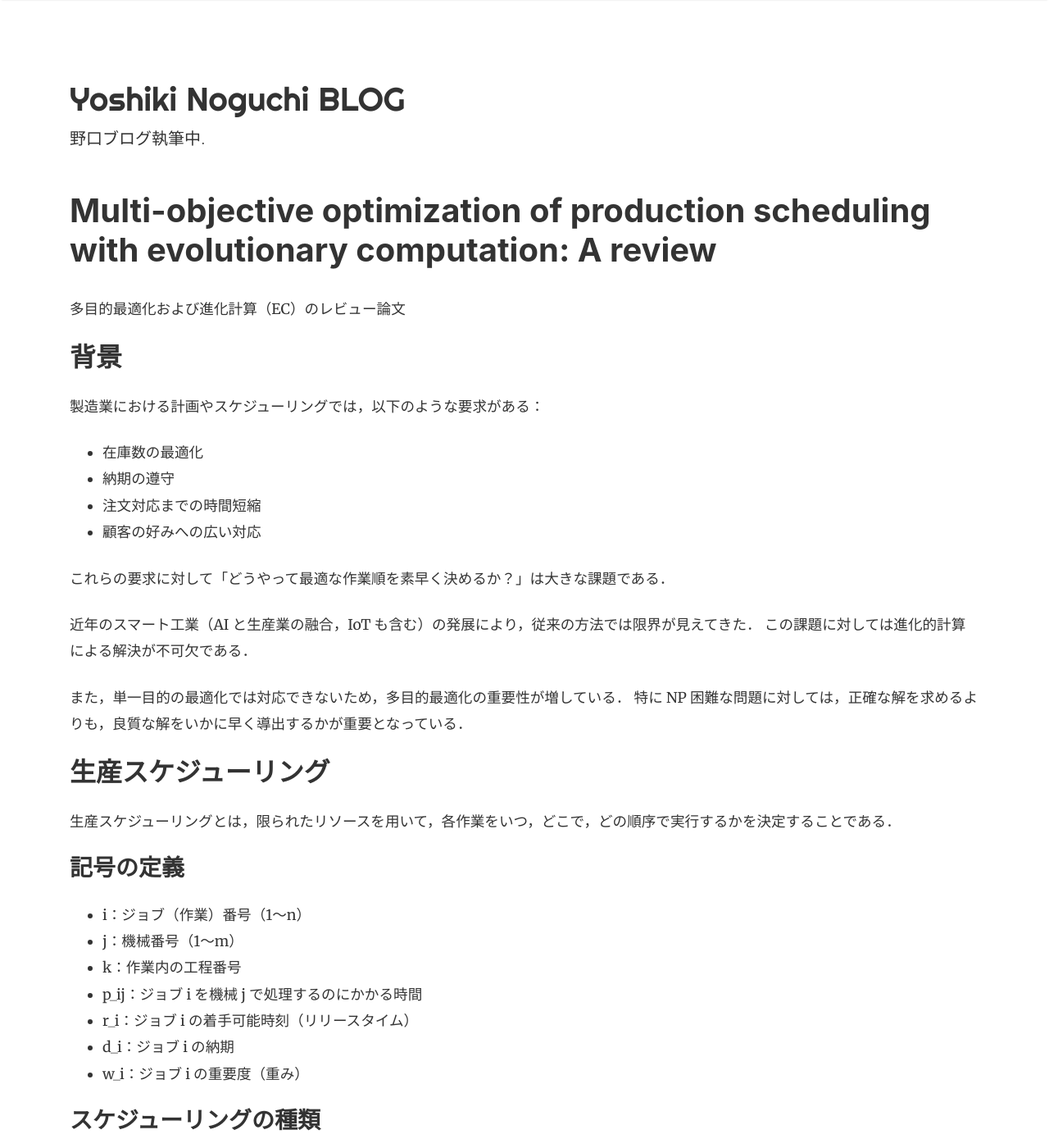
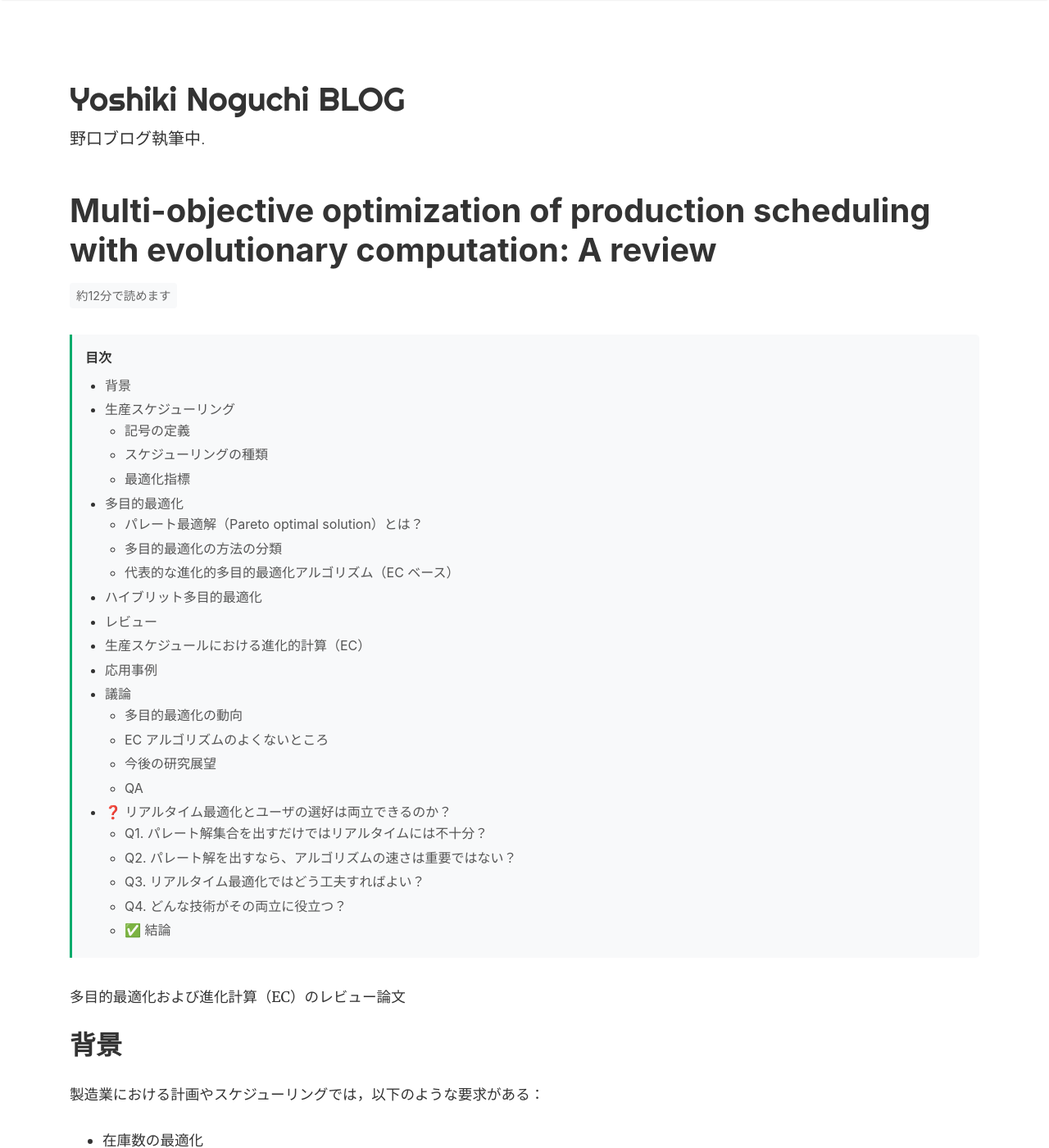
Before and after one commit to yope7/yope7.github.io, a Jekyll site: the page built from _posts/2025-04-14-MOOP-EC-review.md, in a window 1280 px wide and 1400 px high. Shown: the whole window at 82% size. Built offline with Jekyll 4.4.1, drawn with Linux system fonts in a browser that asks for light colours; nearby versions of some CDN libraries; comment, search, counter and statistics services are not loaded.

Commit message:
Mermaidと読了時間機能を追加し、投稿レイアウトを改善

```diff
--- /dev/null
+++ b/_includes/mermaid.html
@@ -0,0 +1,50 @@
+<script
+  type="text/javascript"
+  src="https://cdn.jsdelivr.net/npm/mermaid/dist/mermaid.min.js"
+></script>
+<script>
+  document.addEventListener("DOMContentLoaded", function () {
+    mermaid.initialize({
+      startOnLoad: true,
+      theme: "default",
+      securityLevel: "loose",
+      flowchart: {
+        useMaxWidth: true,
+        htmlLabels: true,
+      },
+    });
+
+    // Mermaidの図表に対して処理
+    document.querySelectorAll(".language-mermaid").forEach(function (element) {
+      // コンテナを作成
+      const container = document.createElement("div");
+      container.className = "mermaid-container";
+      container.style.textAlign = "center";
+      container.style.margin = "1.5rem 0";
+
+      // mermaid表示用のdivを作成
+      const mermaidDiv = document.createElement("div");
+      mermaidDiv.className = "mermaid";
+      mermaidDiv.innerHTML = element.textContent;
+
+      // 元のpre要素を置き換え
+      container.appendChild(mermaidDiv);
+      element.parentNode.replaceWith(container);
+    });
+
+    // Mermaidを再実行
+    mermaid.init(".mermaid");
+  });
+</script>
+
+<style>
+  .mermaid {
+    background: white;
+    padding: 10px;
+    border-radius: 5px;
+    box-shadow: 0 2px 8px rgba(0, 0, 0, 0.1);
+    max-width: 100%;
+    margin: 0 auto;
+    overflow-x: auto;
+  }
+</style>
--- /dev/null
+++ b/_includes/reading-time.html
@@ -0,0 +1,5 @@
+<span class="reading-time" title="読了時間">
+  {% assign characters = content | strip_html | strip_newlines | size %} {% if
+  characters < 800 %} 1分で読めます {% else %} 約{{ characters | divided_by: 400
+  | round }}分で読めます {% endif %}
+</span>
--- a/_layouts/post.html
+++ b/_layouts/post.html
@@ -6,24 +6,32 @@ post_class: post-template
 ---
 
 {% include mathjax.html %}
+{% include mermaid.html %}
 
 <!-- Begin Article
 ================================================== -->
 <div class="container">
     <div class="row">
-
-
         <!-- Post -->
         {% assign author = site.authors[page.author] %}
 
         <div class="flex-first flex-md-unordered">
             <div class="mainheading">
-
-
                 <!-- Post Title -->
                 <h1 class="posttitle">{{ page.title }}</h1>
 
+                <div class="meta-info">
+                    {% include reading-time.html %}
+                </div>
             </div>
+
+            {% assign words = content | number_of_words %}
+            {% if words > 360 %}
+            <div class="toc-container">
+                <div class="toc-header">目次</div>
+                {% include toc.html html=content h_min=2 h_max=3 %}
+            </div>
+            {% endif %}
 
             <!-- Adsense if enabled from _config.yml (change your pub id and slot) -->
             {% if site.adsense == "enabled" %}
--- a/assets/css/main.scss
+++ b/assets/css/main.scss
@@ -131,3 +131,49 @@
   height: 3px;
   background: linear-gradient(to right, #00ab6b, rgba(0, 171, 107, 0.3));
 }
+
+/* 読了時間のスタイル */
+.reading-time {
+  display: inline-block;
+  padding: 0.25rem 0.5rem;
+  background-color: #f8f9fa;
+  border-radius: 4px;
+  color: #666;
+  font-size: 0.9rem;
+  margin-bottom: 1rem;
+}
+
+/* TOCのスタイル */
+.toc-container {
+  background: #f8f9fa;
+  border-left: 3px solid #00ab6b;
+  padding: 1rem;
+  margin-bottom: 2rem;
+  border-radius: 0 5px 5px 0;
+}
+
+.toc-header {
+  font-weight: 700;
+  margin-bottom: 0.5rem;
+  color: #333;
+}
+
+.toc-container ul {
+  margin-bottom: 0;
+  padding-left: 1.5rem;
+}
+
+.toc-container li {
+  margin-bottom: 0.25rem;
+}
+
+.toc-container a {
+  color: #555;
+  text-decoration: none;
+  transition: all 0.2s;
+}
+
+.toc-container a:hover {
+  color: #00ab6b;
+  text-decoration: none;
+}
```
